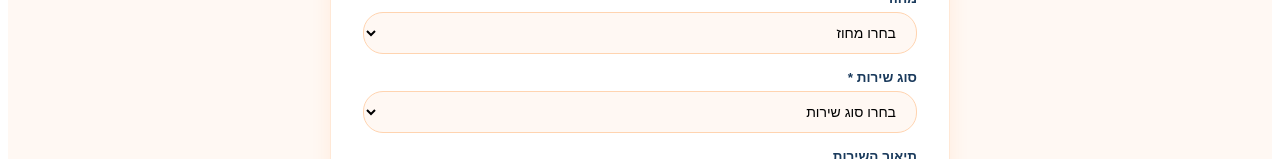
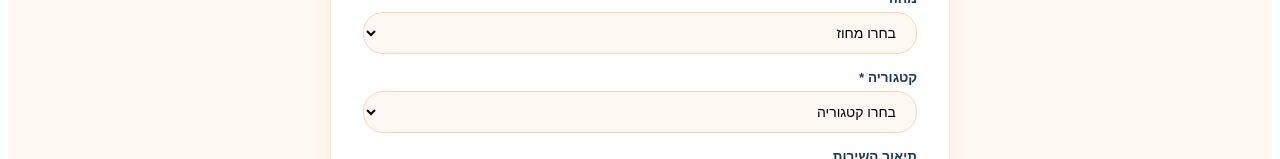
Before and after one commit to sivantelem-commits/rehab-directory, a Next.js app: page /register in a window 1280 px wide. Shown: the part 793-952 px from the top of the page. Built offline with nearby package versions, Linux system fonts and the light colour scheme.

Commit message:
Update register.js

```diff
--- a/pages/register.js
+++ b/pages/register.js
@@ -1,10 +1,10 @@
 import { useState, useEffect } from 'react'
+import { CATEGORIES, CATEGORY_NAMES } from '../lib/categories'
 
 const DISTRICTS = ['צפון', 'חיפה', 'מרכז', 'תל אביב', 'ירושלים', 'דרום', 'יהודה ושומרון']
-const SERVICE_TYPES = ['שיקום תעסוקתי', 'בית מאזן', 'דיור מוגן']
 
 export default function Register() {
-  const [form, setForm] = useState({ name: '', district: '', city: '', type: '', description: '', phone: '', email: '', website: '', address: '' })
+  const [form, setForm] = useState({ name: '', district: '', city: '', category: '', subcategory: '', description: '', phone: '', email: '', website: '', address: '' })
   const [loading, setLoading] = useState(false)
   const [success, setSuccess] = useState(false)
   const [error, setError] = useState('')
@@ -14,8 +14,8 @@ export default function Register() {
 
   const handleSubmit = async () => {
     setError('')
-    const { name, district, city, type, phone, email } = form
-    if (!name || !district || !city || !type || !phone || !email) {
+    const { name, district, city, category, phone, email } = form
+    if (!name || !district || !city || !category || !phone || !email) {
       setError('יש למלא את כל שדות החובה המסומנים ב-*')
       return
     }
@@ -28,7 +28,7 @@ export default function Register() {
       })
       if (res.ok) {
         setSuccess(true)
-        setForm({ name: '', district: '', city: '', type: '', description: '', phone: '', email: '', website: '', address: '' })
+        setForm({ name: '', district: '', city: '', category: '', subcategory: '', description: '', phone: '', email: '', website: '', address: '' })
       } else {
         const d = await res.json()
         setError(d.error || 'שגיאה בשליחה')
@@ -42,6 +42,8 @@ export default function Register() {
 
   const inp = { width: '100%', padding: '11px 16px', borderRadius: 20, border: '1.5px solid #FFD4B0', fontSize: 14, background: '#FFF8F3', outline: 'none', boxSizing: 'border-box' }
   const lbl = { display: 'block', fontSize: 13.5, fontWeight: 700, color: '#1A3A5C', marginBottom: 6 }
+
+  const subcategories = form.category ? CATEGORIES[form.category]?.subcategories || [] : []
 
   if (!mounted) return null
 
@@ -103,12 +105,22 @@ export default function Register() {
             </div>
 
             <div style={{ marginBottom: 16 }}>
-              <label style={lbl}>סוג שירות *</label>
-              <select value={form.type} onChange={e => setForm(f => ({ ...f, type: e.target.value }))} style={inp}>
-                <option value="">בחרו סוג שירות</option>
-                {SERVICE_TYPES.map(t => <option key={t}>{t}</option>)}
+              <label style={lbl}>קטגוריה *</label>
+              <select value={form.category} onChange={e => setForm(f => ({ ...f, category: e.target.value, subcategory: '' }))} style={inp}>
+                <option value="">בחרו קטגוריה</option>
+                {CATEGORY_NAMES.map(c => <option key={c}>{c}</option>)}
               </select>
             </div>
+
+            {subcategories.length > 0 && (
+              <div style={{ marginBottom: 16 }}>
+                <label style={lbl}>תת קטגוריה</label>
+                <select value={form.subcategory} onChange={e => setForm(f => ({ ...f, subcategory: e.target.value }))} style={inp}>
+                  <option value="">בחרו תת קטגוריה</option>
+                  {subcategories.map(s => <option key={s}>{s}</option>)}
+                </select>
+              </div>
+            )}
 
             <div style={{ marginBottom: 24 }}>
               <label style={lbl}>תיאור השירות</label>
```
